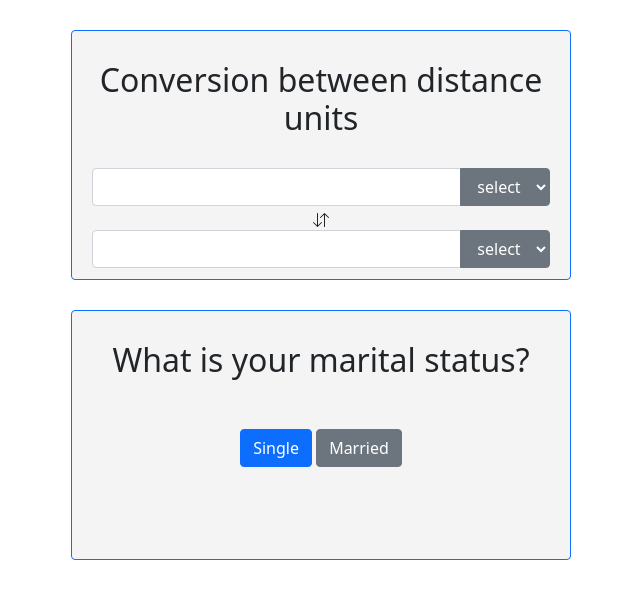
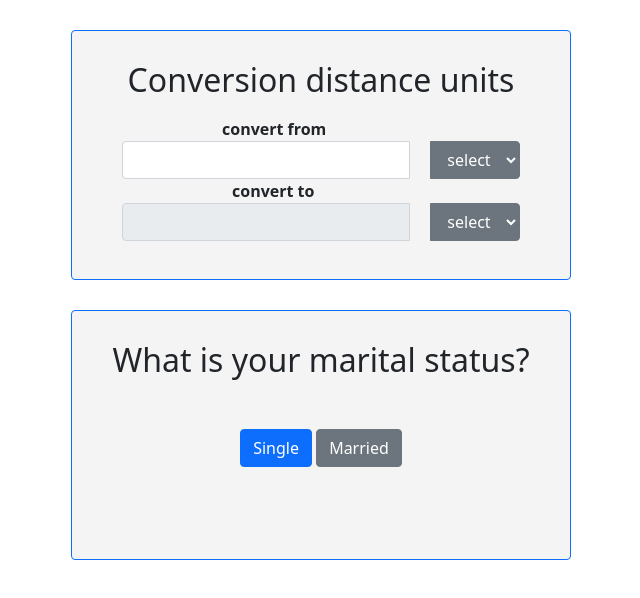
Before and after one commit to KichihinDmitriy/SysGears, a website built with Parcel: page src/index.html in a window 1280 px wide. Shown: the whole page, without its empty margins (319-959 px from the left). Built offline with nearby package versions, Linux system fonts and the light colour scheme.

Commit message:
improved the application for converting between distance units

```diff
--- a/src/index.css
+++ b/src/index.css
@@ -7,11 +7,21 @@
     background-color: rgb(244, 244, 244);
     text-align: center;
     border-radius: 4px;
-    padding: 30px 20px;
+    padding: 30px 50px;
 }
 
-.conversion-header {
-    margin-bottom: 30px;
+#select {
+    margin-left: 20px;
+}
+
+.convert-from {
+    float: left;
+    margin: 10px 0 0 100px;
+}
+
+.convert-to {
+    float: left;
+    margin-left: 110px;
 }
 
 .container-2 {
--- a/src/index.html
+++ b/src/index.html
@@ -15,22 +15,22 @@
 
     <div class="container-1 app-container border border-primary">
 
-      <h2 class="conversion-header">Conversion between distance units</h2>
+      <h2>Conversion distance units</h2>
+
+      <b class="convert-from">convert from</b>
 
       <div class="input-group">
         <input class="form-control input-from" type="number">
-        <select class="btn btn-secondary select-from">
+        <select class="btn btn-secondary select-from" id="select">
           <option>select</option>
         </select>
       </div>
 
-      <svg xmlns="http://www.w3.org/2000/svg" width="16" height="16" fill="currentColor" class="bi bi-arrow-down-up" viewBox="0 0 16 16">
-        <path fill-rule="evenodd" d="M11.5 15a.5.5 0 0 0 .5-.5V2.707l3.146 3.147a.5.5 0 0 0 .708-.708l-4-4a.5.5 0 0 0-.708 0l-4 4a.5.5 0 1 0 .708.708L11 2.707V14.5a.5.5 0 0 0 .5.5zm-7-14a.5.5 0 0 1 .5.5v11.793l3.146-3.147a.5.5 0 0 1 .708.708l-4 4a.5.5 0 0 1-.708 0l-4-4a.5.5 0 0 1 .708-.708L4 13.293V1.5a.5.5 0 0 1 .5-.5z"/>
-      </svg>
+      <b class="convert-to">convert to</b>
 
       <div class="input-group">
-        <input class="form-control input-to" type="disabled">
-        <select class="btn btn-secondary select-to">
+        <input class="form-control input-to" disabled>
+        <select class="btn btn-secondary select-to" id="select">
           <option>select</option>
         </select>
       </div>
--- a/src/scripts/converter.js
+++ b/src/scripts/converter.js
@@ -2,7 +2,7 @@
 
 const data = {
     "distance": {"unit": "m", "value": ""},
-    "convert_to": "m"
+    "convert_to": "m",
 };
 
 const units = {
@@ -35,27 +35,29 @@ for (let unit of unitsArray) {
 };
 
 const convert = function () {
-
     let convertValue = data.distance.value;
     let convertFrom;
     let convertTo;
 
     for (const key in units) {
-
-        if(key === data.distance.unit) {
+        if (key === data.distance.unit) {
             convertFrom = units[key];
         }
 
-        if(key === data.convert_to) {
+        if (key === data.convert_to) {
             convertTo = units[key];
         }
     };
 
     const convertResult = convertValue * (convertFrom / convertTo);
 
-    inputTo.value = convertResult.toFixed(2);
+    if (!Number.isInteger(convertResult) && convertResult !== 0) {
+        inputTo.value = convertResult.toFixed(2);
+    } else if (convertResult !== 0) {
+        inputTo.value = convertResult;
+    };
 
-    const dataOutput = {"unit": data.convert_to, "value": convertResult.toFixed(2)};
+    const dataOutput = {"unit": data.convert_to, "value": inputTo.value};
     console.log(dataOutput);
 };
 
@@ -63,10 +65,6 @@ inputFrom.addEventListener('input', (e) => {
     data.distance.value = e.target.value;
     convert();
 });
-// inputTo.addEventListener('input', (e) => {
-//     data.distance.value = e.target.value;
-//     convert();
-// });
 selectFrom.addEventListener('change', (e) => {
     data.distance.unit = e.target.value;
     convert();
```
